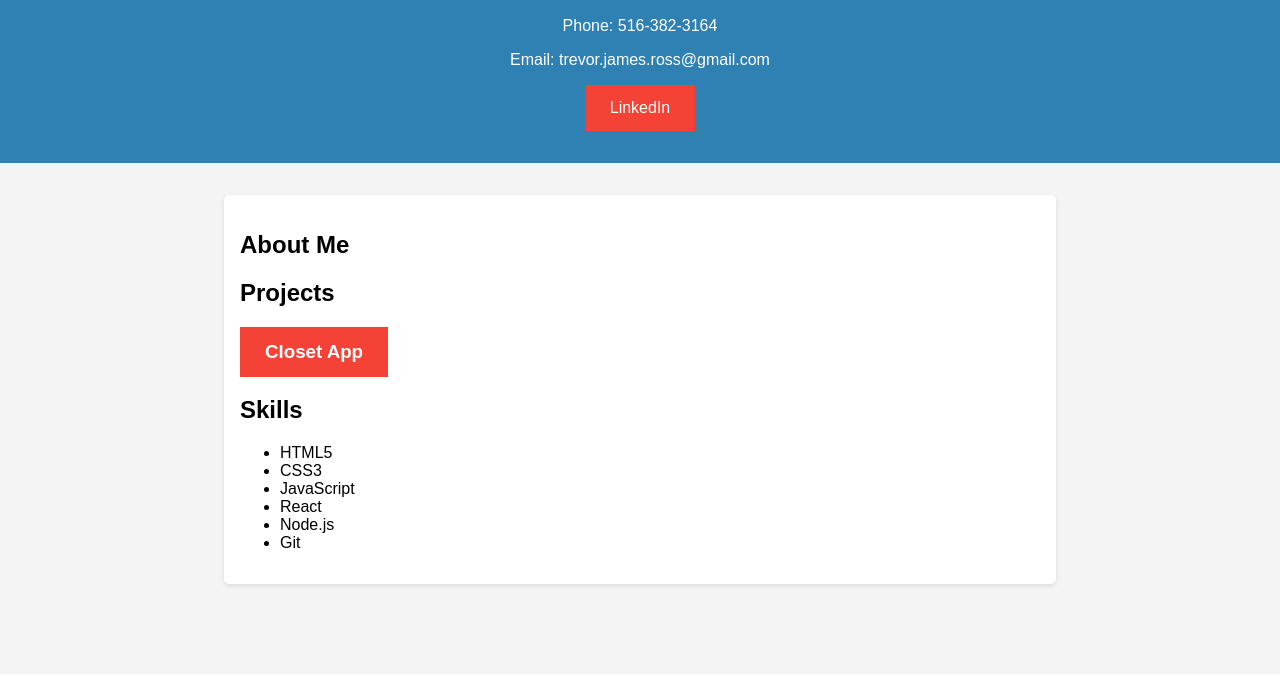
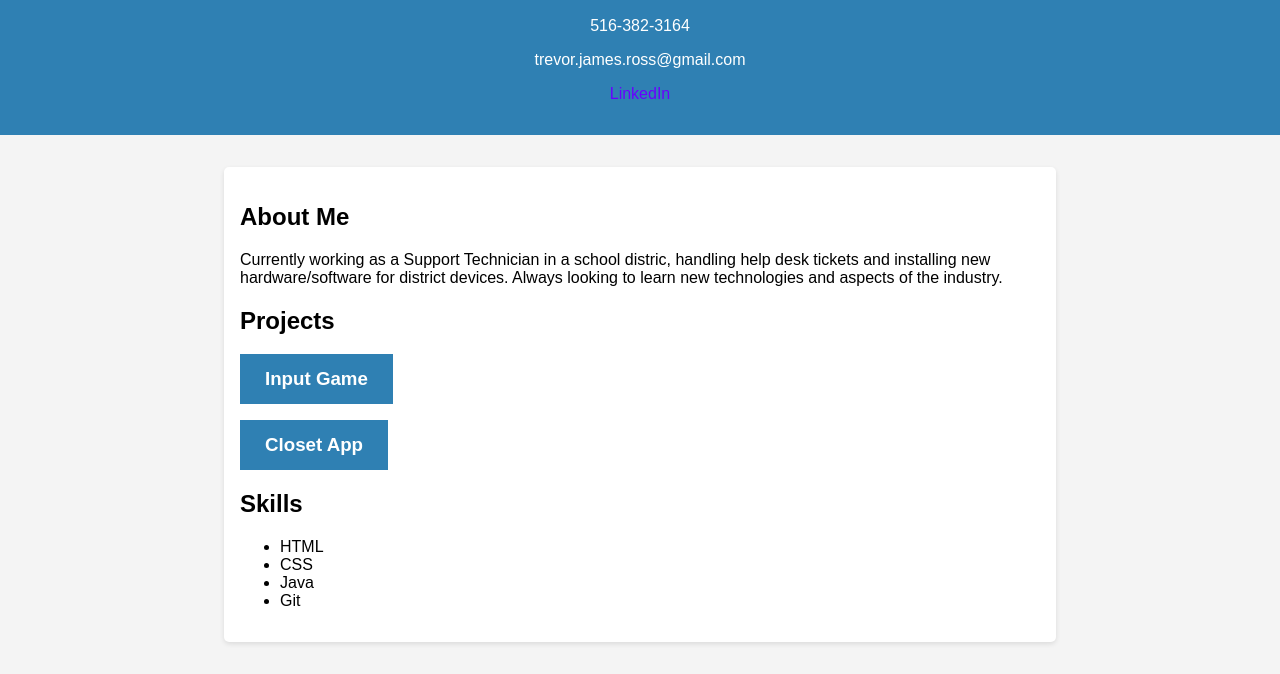
Before and after one commit to TrevorRoss/trevorross.github.io, a plain HTML site: page index.html in a window 1280 px wide. Shown: the part 127-801 px from the top of the page. Drawn offline with Linux system fonts and the light colour scheme.

Commit message:
first real version of site

```diff
--- a/index.html
+++ b/index.html
@@ -31,42 +31,50 @@
         .project h3 {
             margin: 0;
         }
-        a:link, a:visited {
-            background-color: #f44336;
+       div.container a:link, a:visited {
+            background-color: #2f80b3;
             color: white;
             padding: 14px 25px;
             text-align: center;
             text-decoration: none;
             display: inline-block;
         }
-        a:hover, a:active {
-            background-color: red;
+        div.container a:hover, a:active {
+            background-color: #895c9c;
         }
-        .ignore-css{
-            all:unset;
+        div.link a:link {
+         color: #6900ff;
+         text-decoration: dotted white;
         }
-        div.linkedin a {
-            color: #888;
+        div.link a:visited {
+         color: #cc1f4a;
+         text-decoration: dotted white;
+        }
+        div.link a:focus {
             text-decoration: none;
+            background: #bae498;
         }
-
+        div.link a:hover, a:active {
+            background: #895c9c;
+            color: #cdfeaa;
+        };
     </style>
 </head>
 <body>
     <header>
         <h1>Trevor Ross</h1>
         <h2>Contact</h2>
-        <p>Phone: 516-382-3164</p>
-        <p>Email: trevor.james.ross@gmail.com</p>
-        <div class="ignore-css"><p><a href="https://www.linkedin.com/in/trevorjamesross/" target="_blank">LinkedIn</a></p><div>
+        <p>516-382-3164</p>
+        <p>trevor.james.ross@gmail.com</p>
+        <div class="link"><p><a href="https://www.linkedin.com/in/trevorjamesross/" target="_blank">LinkedIn</a></p><div>
     </header>
     <div class="container">
         <h2>About Me</h2>
-        <p></p>
+        <p>Currently working as a Support Technician in a school distric, handling help desk tickets and installing new hardware/software for district devices. Always looking to learn new technologies and aspects of the industry.</p>
 
         <h2>Projects</h2>
         <div class="project">
-            <h3></h3>
+            <h3><a href="https://github.com/TrevorRoss/BCS345-FinalProject" target="_blank">Input Game</a></h3>
             <p></p>
         </div>
         <div class="project">
@@ -76,11 +84,9 @@
 
         <h2>Skills</h2>
         <ul>
-            <li>HTML5</li>
-            <li>CSS3</li>
-            <li>JavaScript</li>
-            <li>React</li>
-            <li>Node.js</li>
+            <li>HTML</li>
+            <li>CSS</li>
+            <li>Java</li>
             <li>Git</li>
         </ul>
 
```
